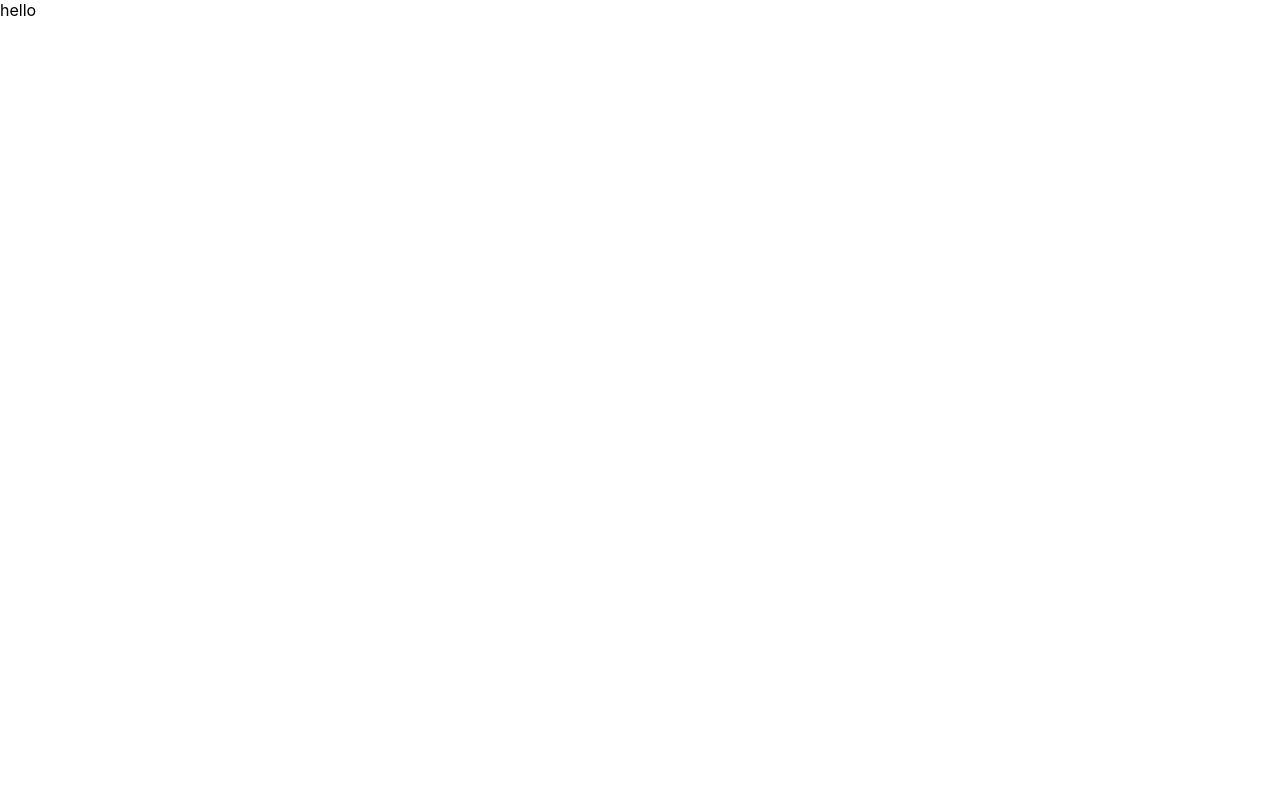
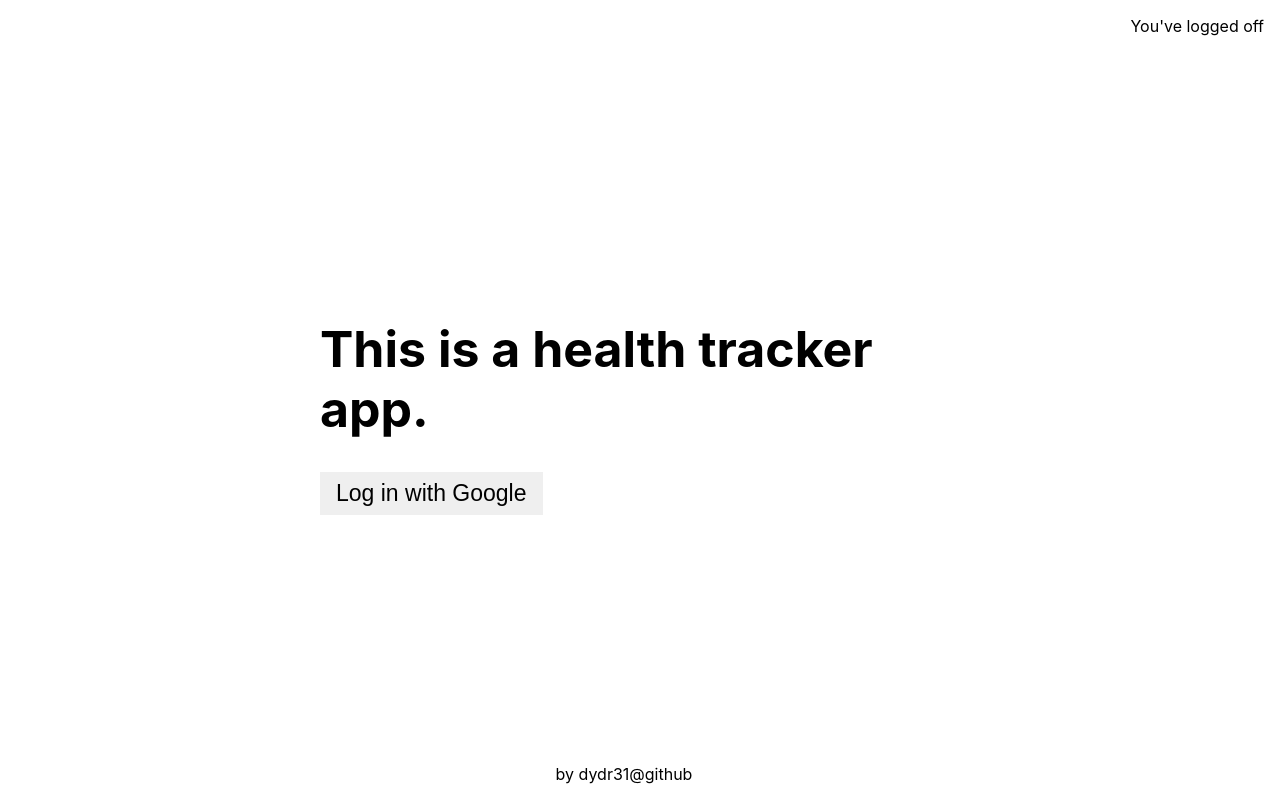
Before and after one commit to dydr31/health-tracker, a React (Create React App) app: page / in a window 1280 px wide. Built offline with nearby package versions, Linux system fonts and the light colour scheme.

Commit message:
added firebase auth and some basic dumb components

```diff
--- a/src/App.css
+++ b/src/App.css
@@ -1,38 +1,8 @@
-.App {
+footer{
+
+  position:absolute;
+  bottom: 0;
+  width: 95%;
   text-align: center;
+  padding: 1rem;
 }
-
-.App-logo {
-  height: 40vmin;
-  pointer-events: none;
-}
-
-@media (prefers-reduced-motion: no-preference) {
-  .App-logo {
-    animation: App-logo-spin infinite 20s linear;
-  }
-}
-
-.App-header {
-  background-color: #282c34;
-  min-height: 100vh;
-  display: flex;
-  flex-direction: column;
-  align-items: center;
-  justify-content: center;
-  font-size: calc(10px + 2vmin);
-  color: white;
-}
-
-.App-link {
-  color: #61dafb;
-}
-
-@keyframes App-logo-spin {
-  from {
-    transform: rotate(0deg);
-  }
-  to {
-    transform: rotate(360deg);
-  }
-}
--- a/src/App.tsx
+++ b/src/App.tsx
@@ -1,10 +1,18 @@
 import './App.css';
+import { Wellcome } from './components/Wellcome';
+import { Header } from './components/Header';
 
 function App() {
   return (
+    <>
+    <Header/>
     <div>
-      hello
+      <Wellcome/>
     </div>
+    <footer>
+      by dydr31@github
+    </footer>
+    </>
   );
 }
 
--- /dev/null
+++ b/src/components/Header.js
@@ -0,0 +1,17 @@
+import classes from './Header.module.css'
+
+export const Header = (props) => {
+  let isLoggedIn = localStorage.getItem("Log In");
+  if (isLoggedIn === "true") {
+    isLoggedIn = true;
+  } else {
+    isLoggedIn = false;
+  }
+  let email = localStorage.getItem('Email')
+  console.log(email)
+  return <header className={classes.header}>
+    <div>
+        {isLoggedIn ? email : "You've logged off"}
+    </div>
+  </header>;
+};
--- /dev/null
+++ b/src/components/Header.module.css
@@ -0,0 +1,5 @@
+.header div{
+    display: flex;
+    justify-content: flex-end;
+    margin: 1rem;
+}
--- /dev/null
+++ b/src/components/Wellcome.js
@@ -0,0 +1,26 @@
+import classes from "./Wellcome.module.css";
+import { auth } from "../config/firebase";
+import { signInWithPopup } from "firebase/auth";
+import { googleProvider } from "../config/firebase";
+
+export const Wellcome = () => {
+  const logInWithGoogle = async () => {
+    try {
+      let response = await signInWithPopup(auth, googleProvider);
+      localStorage.setItem("Log In", true);
+      // localStorage.setItem("Email", response.user.email);
+      console.log(response.user.email)
+    } catch (err) {
+      console.error(err);
+    }
+  };
+
+  return (
+    <>
+      <div className={classes.wellcome}>
+        <h1>This is a health tracker app.</h1>
+        <button onClick={logInWithGoogle}>Log in with Google</button>
+      </div>
+    </>
+  );
+};
--- /dev/null
+++ b/src/components/Wellcome.module.css
@@ -0,0 +1,18 @@
+.wellcome{
+    position: absolute;
+    transform: translate(-50%, -50%);
+    top: 50%;
+    left: 50%;
+}
+
+.wellcome h1 {
+    font-size: 50px;
+}
+
+.wellcome button {
+    font-size: 23px;
+    padding: .5rem;
+    padding-left: 1rem;
+    padding-right: 1rem;
+    border: none;
+}
--- /dev/null
+++ b/src/config/firebase.js
@@ -0,0 +1,20 @@
+
+import { initializeApp } from "firebase/app";
+import { getFirestore } from "firebase/firestore";
+import { getAuth, GoogleAuthProvider } from "firebase/auth";
+
+const firebaseConfig = {
+  apiKey: "AIzaSyDl24xtlW7zJMoUgQtCsMrKscg9QGGj25A",
+  authDomain: "redux-tutorial-c8c52.firebaseapp.com",
+  databaseURL: "https://redux-tutorial-c8c52-default-rtdb.europe-west1.firebasedatabase.app",
+  projectId: "redux-tutorial-c8c52",
+  storageBucket: "redux-tutorial-c8c52.appspot.com",
+  messagingSenderId: "868138118935",
+  appId: "1:868138118935:web:f799a64cf65164251b1152"
+};
+
+
+const app = initializeApp(firebaseConfig);
+export const auth = getAuth(app);
+export const googleProvider = new GoogleAuthProvider();
+export const db = getFirestore(app);
```
Also changed, not shown: src/logo.svg (deleted), 1 other file (tests, documents, lock files or other folders).
